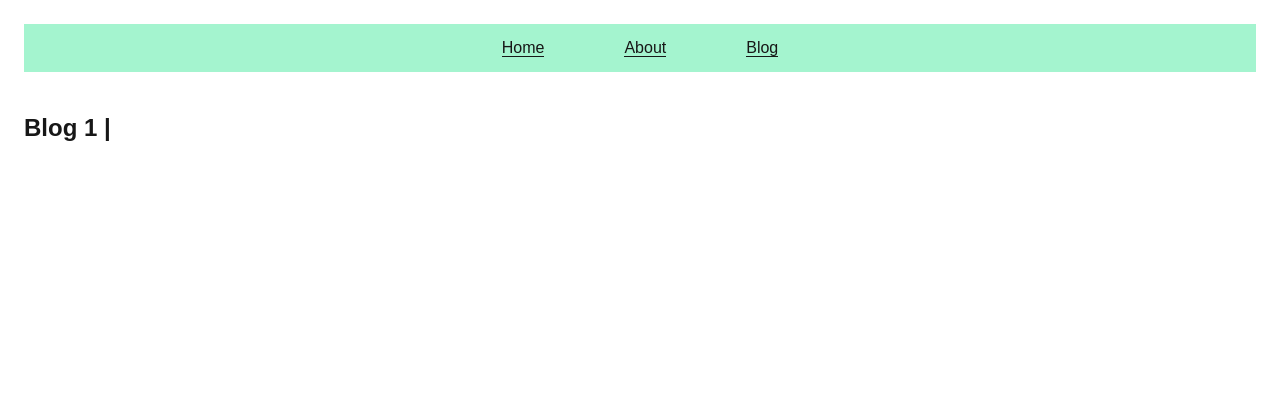
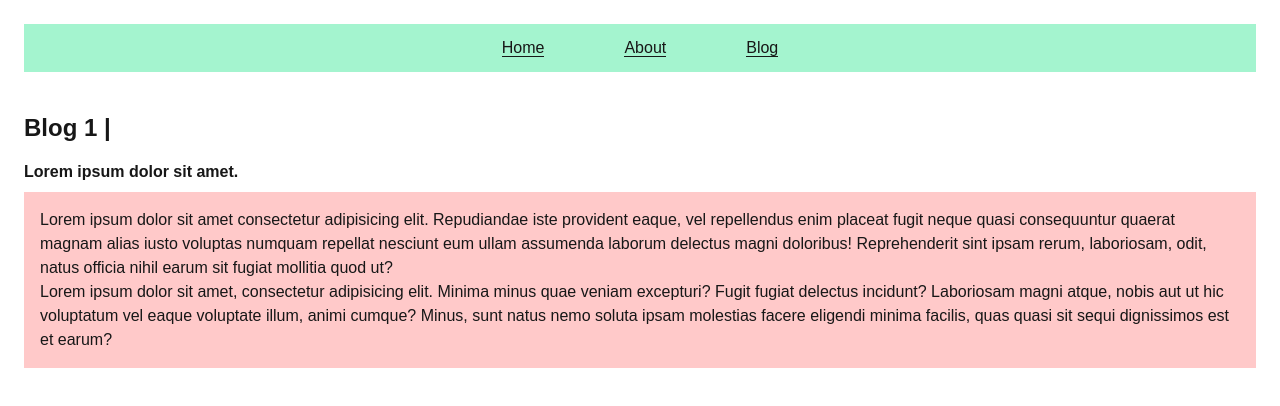
Before and after one commit to Salf1-Sabit/next-crash-practice, a Next.js app: page /blog/1 in a window 1280 px wide. Shown: the top 406 px of the page. Built offline with nearby package versions, Linux system fonts and the light colour scheme.

Commit message:
Imlemented the details for the blogs

```diff
--- a/app/blog/[id]/page.js
+++ b/app/blog/[id]/page.js
@@ -15,8 +15,13 @@ export default async function BlogPage({ params }) {
   return (
     <article className='mt-10'>
       <div>
-        <h3 className='text-2xl font-semibold'>Blog {id} | </h3>
-        <p></p>
+        <h2 className='text-2xl font-semibold'>Blog {id} | </h2>
+        <h4 className='mt-4 font-semibold'>Lorem ipsum dolor sit amet.</h4>
+
+        <div className='bg-red-200 mt-2 p-4'>
+          <p>Lorem ipsum dolor sit amet consectetur adipisicing elit. Repudiandae iste provident eaque, vel repellendus enim placeat fugit neque quasi consequuntur quaerat magnam alias iusto voluptas numquam repellat nesciunt eum ullam assumenda laborum delectus magni doloribus! Reprehenderit sint ipsam rerum, laboriosam, odit, natus officia nihil earum sit fugiat mollitia quod ut?</p>
+          <p>Lorem ipsum dolor sit amet, consectetur adipisicing elit. Minima minus quae veniam excepturi? Fugit fugiat delectus incidunt? Laboriosam magni atque, nobis aut ut hic voluptatum vel eaque voluptate illum, animi cumque? Minus, sunt natus nemo soluta ipsam molestias facere eligendi minima facilis, quas quasi sit sequi dignissimos est et earum?</p>
+        </div>
       </div>
     </article>
   )
```
